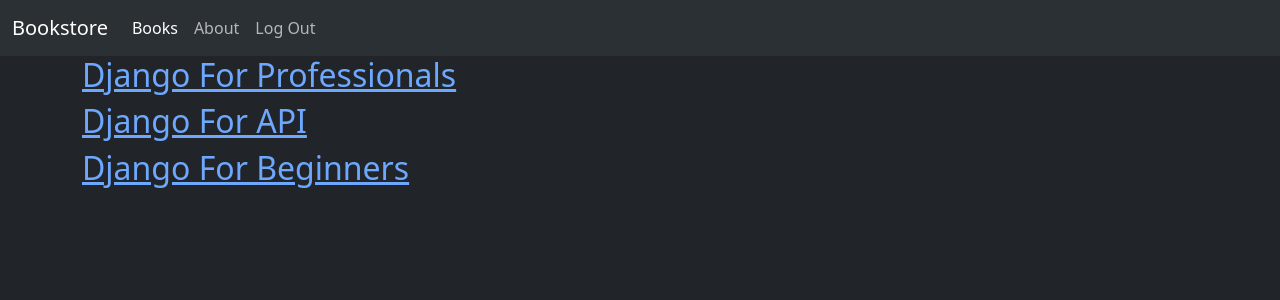
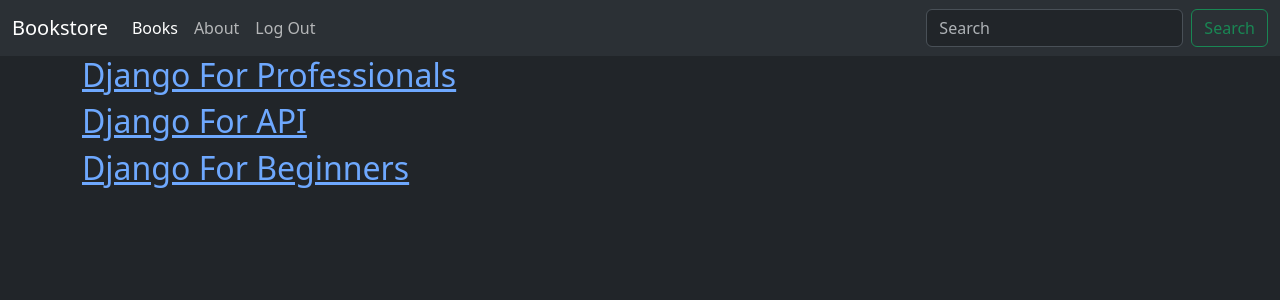
Before and after one commit to fresher-dev/Django-for-Professional-PDF-, a Django app: page /books/ in a window 1280 px wide. Shown: the top 300 px of the page. Run offline with Django 3.2, Linux system fonts and the light colour scheme; a user stored in the database is signed in; data comes from the database, SQL or seed files in the repository; both versions use the stored data as it was after the commit.

Commit message:
search function

```diff
--- a/books/urls.py
+++ b/books/urls.py
@@ -1,8 +1,9 @@
 from django.urls import path
-from .views import BookListView, BookDetailView
+from .views import BookListView, BookDetailView, SearchResultsListView
 
 
 urlpatterns = [
 	path("", BookListView.as_view(), name="book_list"),
 	path("<uuid:pk>/", BookDetailView.as_view(), name="book_detail"),
+	path("search/", SearchResultsListView.as_view(), name="search"),
 ]
--- a/books/views.py
+++ b/books/views.py
@@ -2,6 +2,7 @@
 from django.views.generic import ListView, DetailView
 from .models import Book
 from django.contrib.auth.mixins import LoginRequiredMixin, PermissionRequiredMixin
+from django.db.models import Q
 
 class BookListView(LoginRequiredMixin ,ListView):
 	model = Book
@@ -20,3 +21,13 @@
 	template_name = 'books/book_detail.html'
 	login_url = 'login'
 	permission_required = 'books.special_status'
+
+
+class SearchResultsListView(ListView):
+	model = Book
+	context_object_name = "book_list"
+	template_name = "books/search_results.html"
+
+	def get_queryset(self):
+		query = self.request.GET.get("q")
+		return Book.objects.filter(Q(title__icontains=query) | Q(author__icontains=query))
--- a/templates/base.html
+++ b/templates/base.html
@@ -38,6 +38,10 @@
 	        {% endif %}
 	      </ul>
 	    </div>
+      <form class="d-flex" role="search" method="get" action="{% url 'search' %}">
+        <input class="form-control me-2" name="q" type="search" placeholder="Search" aria-label="Search">
+        <button class="btn btn-outline-success" type="submit">Search</button>
+    </form>
 	  </div>
 	</nav>
 
```
Also changed, not shown: templates/books/search_results.html (added, +13 -0 lines), db.sqlite3.
